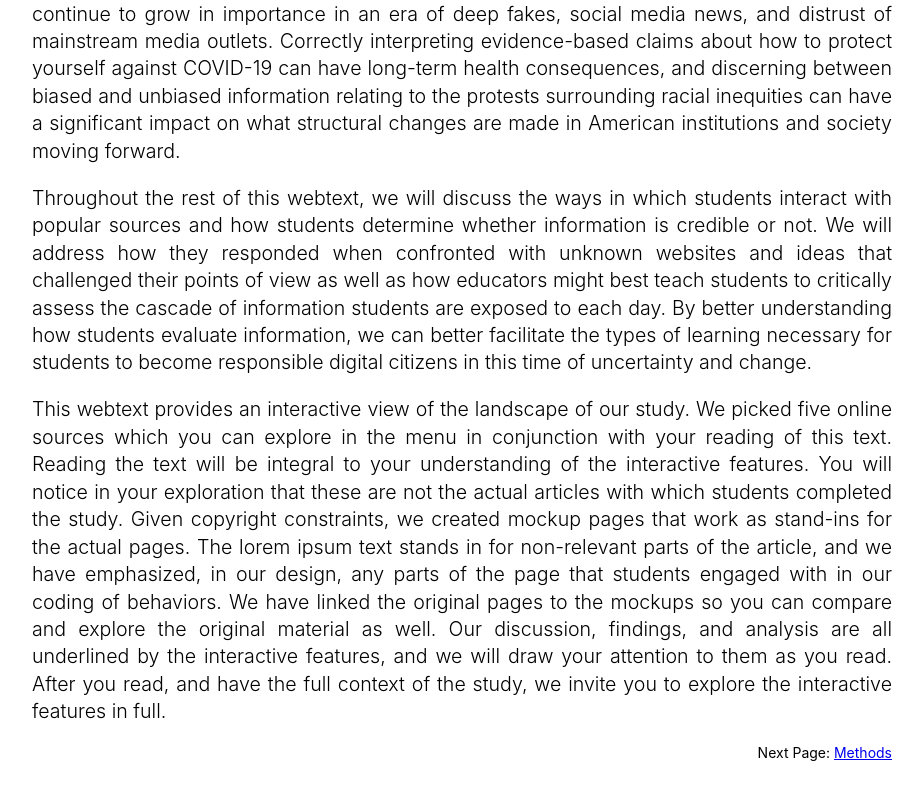
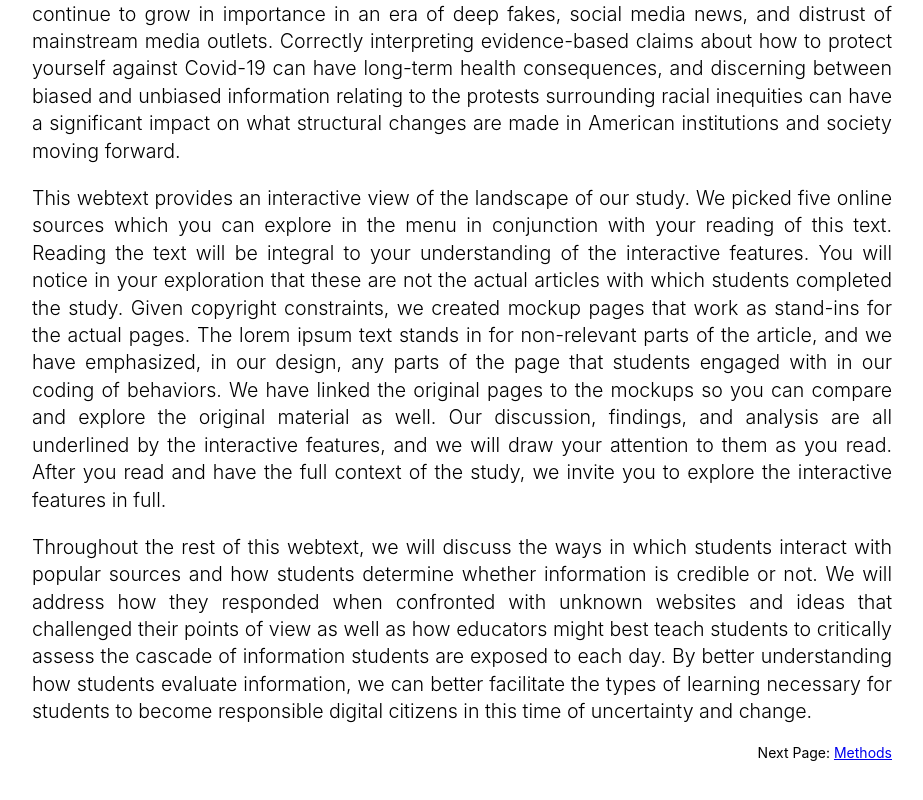
Before and after one commit to michaelmendoza/kairos2020-silva-green-mendoza, a React (Create React App) app: page / in a window 1280 px wide. Shown: the part 2834-3634 px from the top of the page, without its empty margins (304-1227 px from the left). Built offline with nearby package versions, Linux system fonts and the light colour scheme.

Commit message:
Updated Implications and Introduction

```diff
--- a/src/pages/Implications.js
+++ b/src/pages/Implications.js
@@ -189,11 +189,11 @@ function Implications() {
               could uncover practical pedagogical interventions to make a difference in students’ critical literacy skills.
             </p>
             <p>
-            Indeed, if our current moment of Covid 19 and a resurgence of discussions surrounding race in America
+            Indeed, if our current moment of Covid-19 and a resurgence of discussions surrounding race in America
             has taught us anything, it is that with the ever-changing information engine that is the web, we are
-            all of us re-learning how to evaluate information. Part of showing students how to be better evaluators
+            all of us re-learning how to evaluate source material. Part of showing students how to be better evaluators
             of information is to reflect on our own information consumption and usage, and ask ourselves how we came
-            to be the experts we are? Coronavirus and #BLM protests have shown us all our blind spots as fear and
+            to be the experts we are? Covid-19 and #BLM protests have shown us all our blind spots as fear and
             confusion have overtaken our information patterns. Perhaps starting with personal reflection will better
             ground us to be more thoughtful information literacy instructors for our first-year students.
             </p>
--- a/src/pages/Introduction.js
+++ b/src/pages/Introduction.js
@@ -11,9 +11,9 @@ function Introduction() {
           <p>
             It has become almost rote to say that now, more than ever, students need to understand how to navigate web
             content to find verifiable and reliable information sources. While the data-collection portion of this study
-            took place in the aftermath of the 2016 American presidential election, with students, and the public,
+            took place in the aftermath of the 2016 American presidential election, with students and the public
             increasingly confused about #fakenews and what media sources to trust to disseminate information
-            (Raine and Anderson, 2017), structural revisions of this article took place during the Covid19 outbreak
+            (Raine and Anderson, 2017), structural revisions of this article took place during the Covid-19 outbreak
             and ensuing racial protests in the United States. As university campuses closed around the country, students,
             professors, and librarians alike headed home to watch the stories unfold online. And many of them also took
             to the streets in support of the Black Lives Matter Movement. As the outbreak and protests evolved quickly,
@@ -46,7 +46,7 @@ function Introduction() {
             twenty percent of the students enrolled in Writing 150, the university’s FYW course. We wanted to
             know how students go about determining how credible online information is. We were especially
             interested in information that is free and could easily be found through Google searches or social media.
-            In other words, not academic articles hidden by publisher pay walls.
+            In other words, not academic articles hidden by publisher paywalls.
           </p>
           <p>
             As librarians, we wondered what made websites most and least reliable for students. We wondered if
@@ -54,7 +54,7 @@ function Introduction() {
             article genres. Using a proctored survey, talk-aloud protocols, and screen recording, we observed source
             evaluation behaviors from first-year students, and then coded them using grounded theory. As we
             assessed our findings, we began to separate major trends into novice or expert-level evaluation
-            behaviors based on previous research and our own expertise interacting with thousands of freshmen
+            behaviors based on previous research and our own expertise interacting with thousands of first-year
             writers each year through library-run information literacy sessions.
           </p>
           <p>
@@ -99,18 +99,9 @@ function Introduction() {
           The ability to distinguish between reliable and less reliable information objects will only
           continue to grow in importance in an era of deep fakes, social media news, and distrust
           of mainstream media outlets. Correctly interpreting evidence-based claims about how to protect
-          yourself against COVID-19 can have long-term health consequences, and discerning between biased and
+          yourself against Covid-19 can have long-term health consequences, and discerning between biased and
           unbiased information relating to the protests surrounding racial inequities can have a significant impact
           on what structural changes are made in American institutions and society moving forward.
-          </p>
-          <p>
-          Throughout the rest of this webtext, we will discuss the ways in which students interact with
-          popular sources and how students determine whether information is credible or not. We will
-          address how they responded when confronted with unknown websites and ideas that challenged their
-          points of view as well as how educators might best teach students to critically assess the cascade
-          of information students are exposed to each day. By better understanding how students evaluate
-          information, we can better facilitate the types of learning necessary for students to become responsible
-          digital citizens in this time of uncertainty and change.
           </p>
           <p>
           This webtext provides an interactive view of the landscape of our study. We picked five online sources
@@ -122,7 +113,16 @@ function Introduction() {
           students engaged with in our coding of behaviors. We have linked the original pages to the mockups so
           you can compare and explore the original material as well. Our discussion, findings, and analysis are all
           underlined by the interactive features, and we will draw your attention to them as you read. After you
-          read, and have the full context of the study, we invite you to explore the interactive features in full.
+          read and have the full context of the study, we invite you to explore the interactive features in full.
+          </p>
+          <p>
+          Throughout the rest of this webtext, we will discuss the ways in which students interact with
+          popular sources and how students determine whether information is credible or not. We will
+          address how they responded when confronted with unknown websites and ideas that challenged their
+          points of view as well as how educators might best teach students to critically assess the cascade
+          of information students are exposed to each day. By better understanding how students evaluate
+          information, we can better facilitate the types of learning necessary for students to become responsible
+          digital citizens in this time of uncertainty and change.
           </p>
         </article>
 
```
